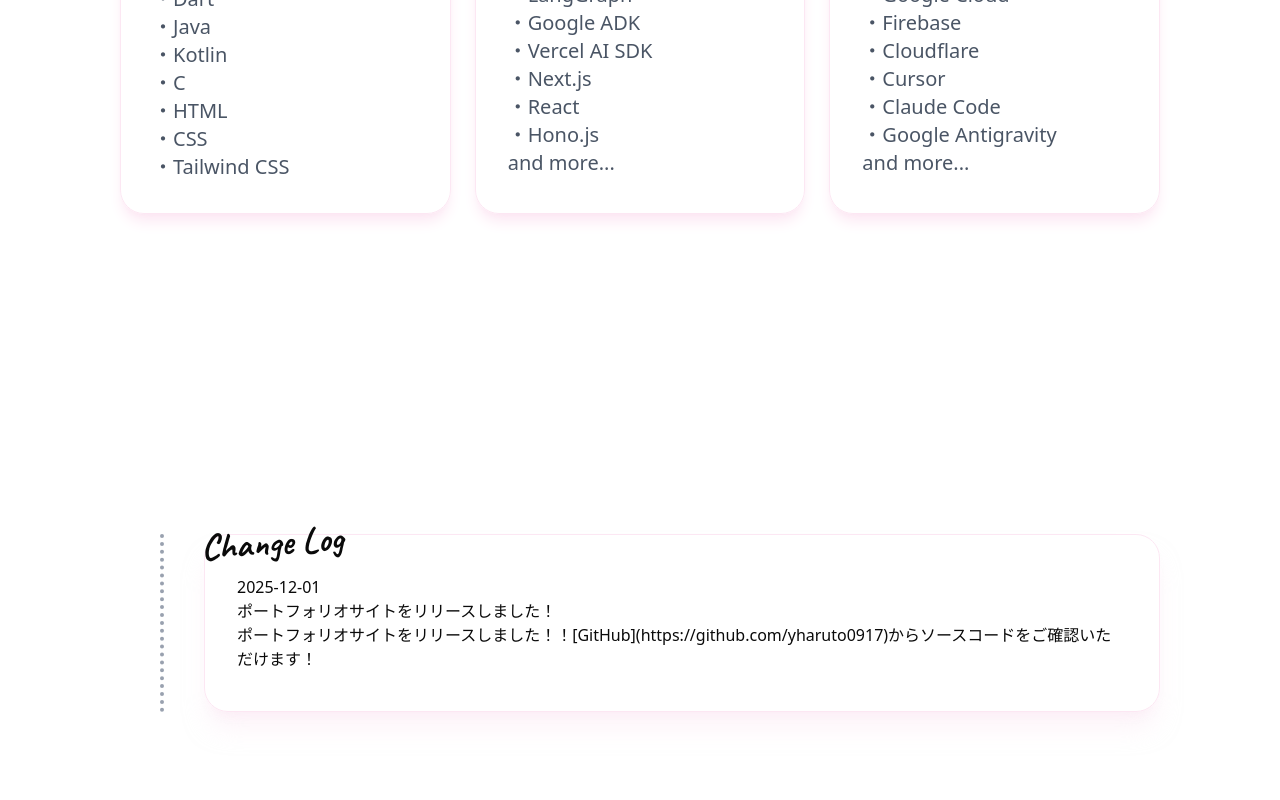
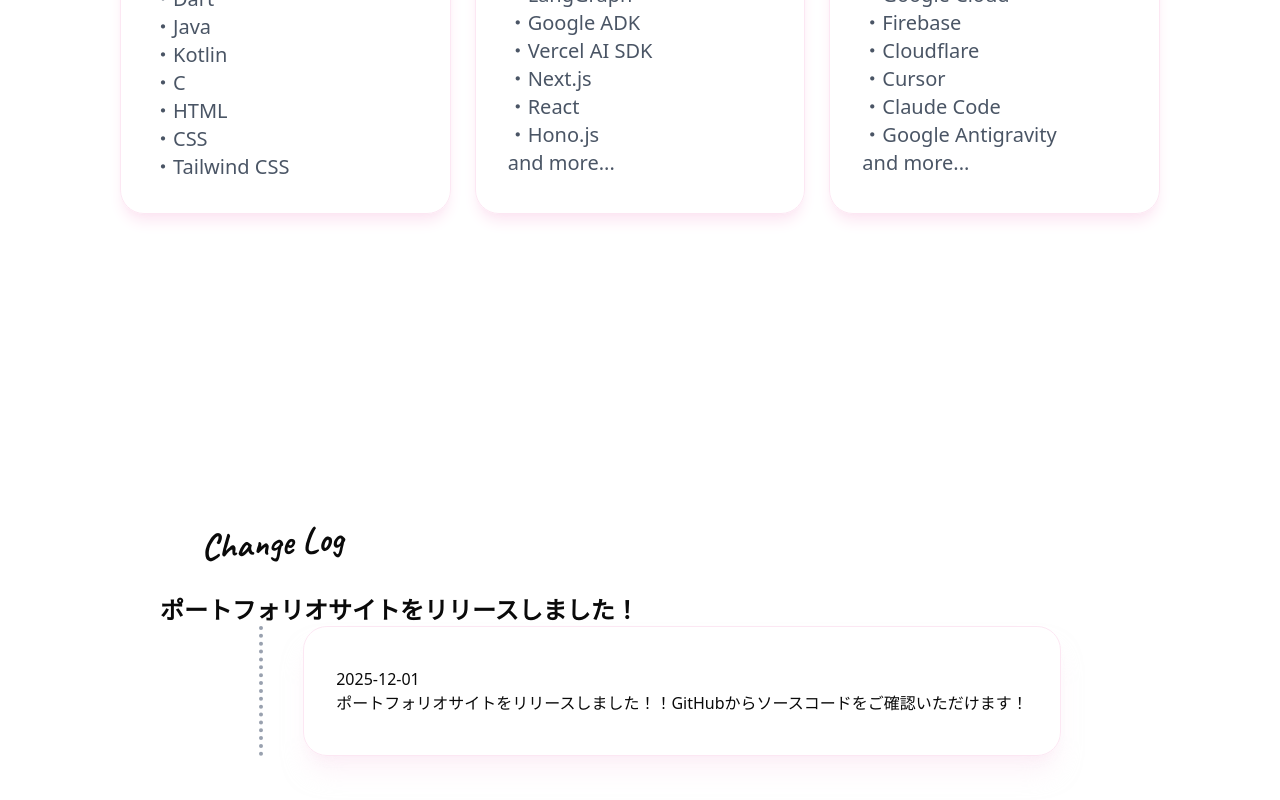
Before and after one commit to yharuto0917/ai-powered-profile-site, a Next.js app: page / in a window 1280 px wide. Shown: the part 1954-2754 px from the top of the page. Built offline with nearby package versions, Linux system fonts and the light colour scheme.

Commit message:
add changelog button in the menu

```diff
--- a/src/components/IntroduceMySelf/changelogIn.tsx
+++ b/src/components/IntroduceMySelf/changelogIn.tsx
@@ -5,14 +5,16 @@
 export default function ChangeLogIn() {
     const changelogs = changelogContents;
     return (
-        <div>
+        <div className="pt-15 pb-10">
             {changelogs.map((changelog, index) => (
-                <div key={changelog.title} className="flex justify-center items-left">
-                    <div className="border-l-4 border-dotted border-gray-400 mx-10"></div>
-                    <div className="bg-white/90 rounded-3xl shadow-xl shadow-pink-100/50 border border-pink-100 py-10 px-8">
-                        <h2>{changelog.date}</h2>
-                        <h1>{changelog.title}</h1>
-                        <div>{changelog.contents}</div>
+                <div key={changelog.title} className="flex flex-col justify-center items-left">
+                    <div className="text-2xl font-bold ml-10">{changelog.title}</div>
+                    <div className="flex justify-center items-left">
+                        <div className="border-l-4 border-dotted border-gray-400 mx-10"></div>
+                        <div className="bg-white/90 rounded-3xl shadow-xl shadow-pink-100/50 border border-pink-100 py-10 px-8">
+                            <h2>{changelog.date}</h2>
+                            <ReactMarkdown>{changelog.contents}</ReactMarkdown>
+                        </div>
                     </div>
                 </div>
             ))}
--- a/src/components/common/headerMenu.tsx
+++ b/src/components/common/headerMenu.tsx
@@ -16,8 +16,8 @@
     { label: 'Home', ariaLabel: 'Go to home page', link: '/' },
     { label: 'About', ariaLabel: 'Learn about us', link: '#about' },
     { label: 'Skills', ariaLabel: 'View my skills', link: '#skills' },
+    { label: 'ChangeLog', ariaLabel: 'View my changelog', link: '#changelog' },
     { label: 'SNS', ariaLabel: 'View my SNS', link: '#sns' },
-    { label: 'Blog', ariaLabel: 'Visit my blog site', link: '/' },
 ];
 
 const socialItems: SocialItem[] = [
```
